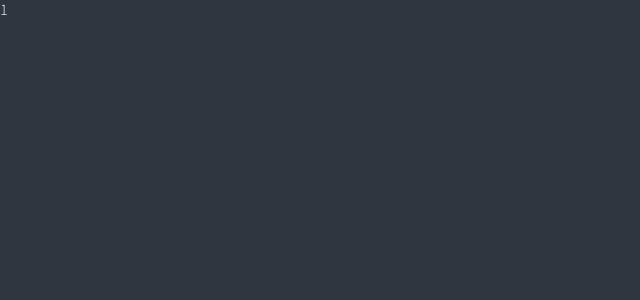
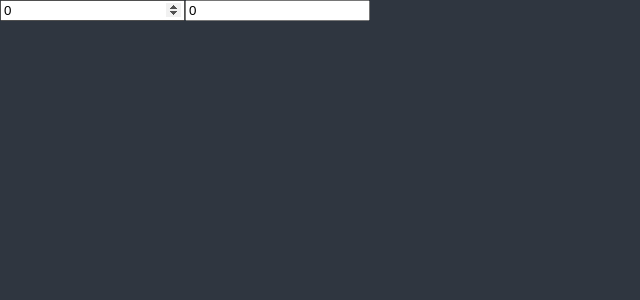
Before and after one commit to KumJungMin/react-clone-coding, a React (Create React App) app in the folder my-app/: page / in a window 1280 px wide. Shown: the top 300 px of the page, without its empty margins (0-640 px from the left). Built offline with nearby package versions, Linux system fonts and the light colour scheme.

Commit message:
1. recoil로 전역변수 선언하는 법

```diff
--- a/my-app/src/App.tsx
+++ b/my-app/src/App.tsx
@@ -1,5 +1,29 @@
+import { useRecoilState, useRecoilValue } from "recoil";
+import { minuteState, hourSelector } from "./atoms";
+
 function App() {
-  return <div>1</div>;
+  const [minutes, setMinutes] = useRecoilState(minuteState);
+  const hours = useRecoilValue(hourSelector);
+
+  function onMinuteChange(e: React.FormEvent<HTMLInputElement>) {
+    const value = +e.currentTarget.value;
+    setMinutes(value);
+  }
+  return (
+    <div>
+      <input
+        type="number"
+        value={minutes}
+        placeholder="Minute"
+        onChange={onMinuteChange}
+      />
+      <input
+        type="number"
+        value={hours}
+        placeholder="hours"
+      />
+    </div>
+  );
 }
 
 export default App;
--- /dev/null
+++ b/my-app/src/atoms.ts
@@ -0,0 +1,13 @@
+import { atom, selector } from "recoil";
+
+export const minuteState = atom({
+  key: "minutes",
+  default: 0,
+});
+
+export const hourSelector = selector({
+  key: "hours",
+  get: ({ get }) => {
+    return get(minuteState) / 60;
+  },
+});
```
Also changed, not shown: my-app/src/atom.ts (deleted).
